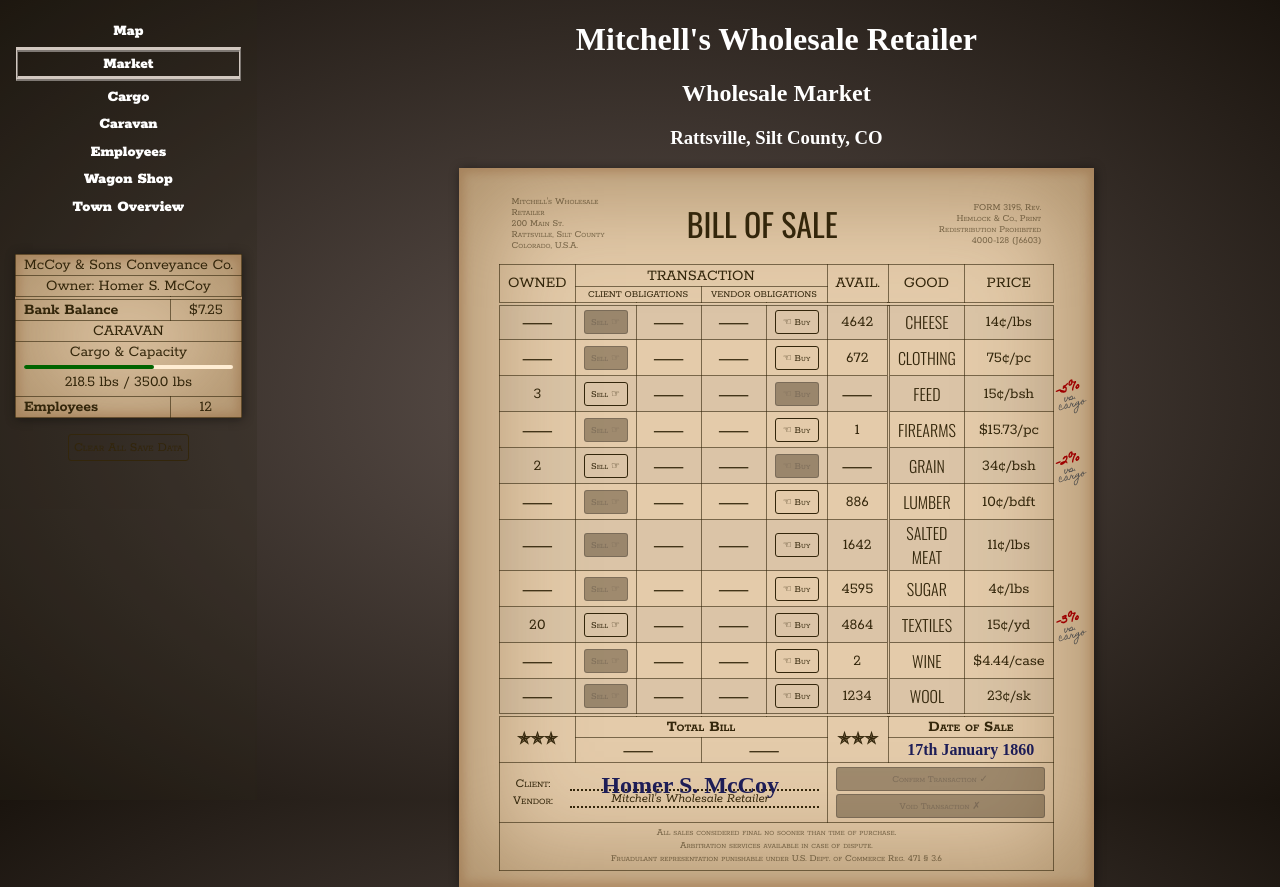
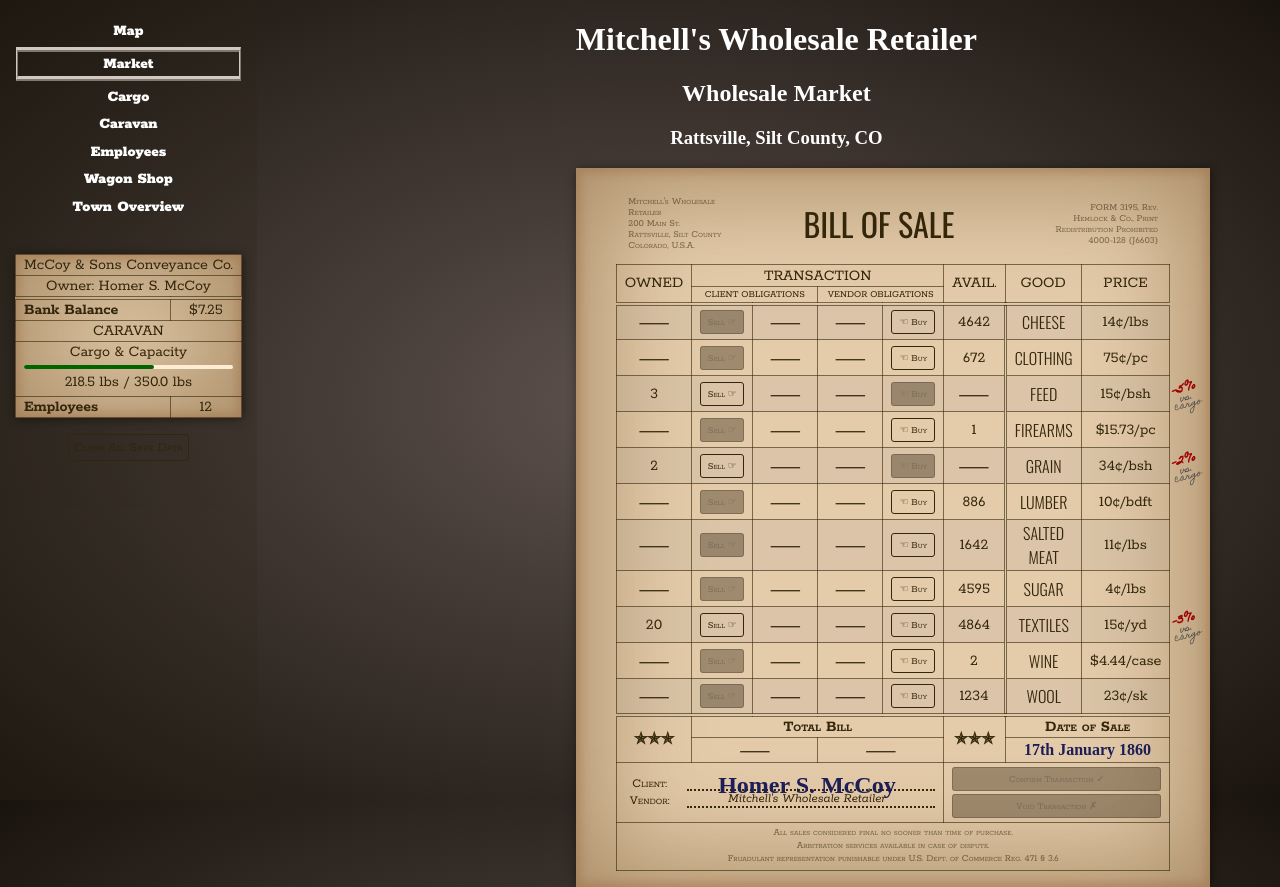
Before and after one commit to eignnx/the-silt-road, a React (Create React App) app: page /game/market in a window 1280 px wide. Built offline with nearby package versions, Linux system fonts and the light colour scheme; a web font is replaced by a local one.

Commit message:
initial draggable impl

```diff
--- a/src/routes/MarketView/MarketView.tsx
+++ b/src/routes/MarketView/MarketView.tsx
@@ -1,4 +1,4 @@
-import { useState } from 'react';
+import { useEffect, useRef, useState } from 'react';
 import { useLoaderData } from 'react-router-dom';
 import { COMMODITIES, Commodity, Inventory } from '../../model/Commodities';
 import { Market, MARKETS } from '../../model/Markets';
@@ -9,6 +9,7 @@ import { WORLD_MAP } from '../../model/Towns';
 import BillOfSale from './BillOfSale';
 import TradeLedger from './TradeLedger';
 import { TRADE_LEDGER, TradeLedger as TradeLedgerData } from '../../model/TradeLedger';
+import { useDraggable } from '../../utils/draggable';
 
 import './MarketView.css';
 
@@ -79,19 +80,26 @@ export default function MarketView() {
 
     const townVisitCount = Object.keys(tradeLedger.townVisits).length;
 
+    const dragRefBillOfSale = useDraggable<HTMLDivElement>();
+    const dragRefTradeLedger = useDraggable<HTMLDivElement>();
+
     return (<>
         <h1>{market.name}</h1>
         <h2>Wholesale Market</h2>
         <h3>{currentTown}, Silt County, CO</h3>
-        <section id="billofsale-and-tradeledger">
+        <section id="billofsale-and-tradeledger" className="drag-surface">
+            <div className="draggable" ref={dragRefBillOfSale}>
                 <BillOfSale
                     orderedInventories={orderedInventories}
                     currentTxn={currentTxn}
                     setCurrentTxn={setCurrentTxn}
                 />
-            {townVisitCount > 0 && <TradeLedger
+            </div>
+            {townVisitCount > 0 && <div className="draggable" ref={dragRefTradeLedger}>
+                <TradeLedger
                     orderedCommodities={orderedCommodities}
-            />}
+                />
+            </div>}
         </section>
     </>);
 };
--- a/src/styles/index.css
+++ b/src/styles/index.css
@@ -248,3 +248,25 @@ button[popovertarget] {
     color: var(--clr-light);
   }
 }
+
+/******************************************************************************/
+.drag-surface {
+  position: relative;
+}
+
+.draggable {
+  position: absolute;
+  transform: translate(var(--drag-x, 0), var(--drag-y, 0));
+  transition: transform 70ms ease;
+
+  &:hover {
+    cursor: grab;
+  }
+
+  &.dragging {
+    cursor: grabbing;
+    user-select: none;
+  }
+}
+
+/******************************************************************************/
--- a/src/utils.ts
+++ b/src/utils.ts
@@ -31,55 +31,3 @@ export function objectKeys<O extends Object>(obj: O): (keyof O)[] {
 export function objectEntries<O extends Object>(obj: O): [keyof O, O[keyof O]][] {
     return Object.entries(obj) as [keyof O, O[keyof O]][];
 }
-
-// DRAGGABLE DOCUMENTS /////////////////////////////////////////////////////////
-const MOUSE_PRIMARY_BTN = 0;
-
-/**
- *
- * @param el
- * @returns destructor function which removes event listeners.
- */
-export function registerDraggable(el: HTMLElement): () => void {
-    let dragging = false;
-    let dragStart = [0, 0];
-    let absPos = [0, 0];
-
-    function onMouseDown(ev: MouseEvent) {
-        if (!dragging && ev.button === MOUSE_PRIMARY_BTN) {
-            dragging = true;
-            const { pageX, pageY } = ev;
-            dragStart = [pageX - absPos[0], pageY - absPos[1]];
-            absPos = [pageX - dragStart[0], pageY - dragStart[1]];
-
-            el.style.setProperty("--drag-x", `${absPos[0]}px`);
-            el.style.setProperty("--drag-y", `${absPos[1]}px`);
-        }
-    }
-
-    el.addEventListener("mousedown", onMouseDown);
-
-    function onMouseMove(ev: MouseEvent) {
-        if (dragging && ev.button === MOUSE_PRIMARY_BTN) {
-            const { pageX, pageY } = ev;
-            absPos = [pageX - dragStart[0], pageY - dragStart[1]];
-
-            el.style.setProperty("--drag-x", `${absPos[0]}px`);
-            el.style.setProperty("--drag-y", `${absPos[1]}px`);
-        }
-    }
-
-    el.addEventListener("mousemove", onMouseMove);
-
-    function onMouseUp() {
-        dragging = false;
-    }
-
-    el.addEventListener("mouseup", onMouseUp);
-
-    return () => {
-        el.removeEventListener("mousedown", onMouseDown);
-        el.removeEventListener("mousemove", onMouseMove);
-        el.removeEventListener("mouseup", onMouseUp);
-    };
-}
--- /dev/null
+++ b/src/utils/draggable.ts
@@ -0,0 +1,71 @@
+import React, { useEffect, useRef } from "react";
+
+
+export function useDraggable<E extends HTMLElement>(): React.RefObject<E> {
+    const drag = useRef<E>(null);
+
+    useEffect(() => {
+        if (drag.current)
+            return registerDraggable(drag.current);
+        else
+            return () => { };
+    }, [drag]);
+
+    return drag;
+}
+
+const MOUSE_PRIMARY_BTN = 0;
+
+/**
+ *
+ * @param el
+ * @returns destructor function which removes event listeners.
+ */
+function registerDraggable(el: HTMLElement): () => void {
+    let dragging = false;
+    let dragStart = [0, 0];
+    let absPos = [0, 0];
+
+    function onMouseDown(ev: MouseEvent) {
+        if (!dragging && ev.button === MOUSE_PRIMARY_BTN) {
+            dragging = true;
+
+            const { pageX, pageY } = ev;
+            dragStart = [pageX - absPos[0], pageY - absPos[1]];
+            absPos = [pageX - dragStart[0], pageY - dragStart[1]];
+
+            el.style.setProperty("--drag-x", `${absPos[0]}px`);
+            el.style.setProperty("--drag-y", `${absPos[1]}px`);
+        }
+    }
+
+    el.addEventListener("mousedown", onMouseDown);
+
+    function onMouseMove(ev: MouseEvent) {
+        if (dragging && ev.button === MOUSE_PRIMARY_BTN) {
+            el.classList.add("dragging");
+            const { pageX, pageY } = ev;
+            absPos = [pageX - dragStart[0], pageY - dragStart[1]];
+
+            el.style.setProperty("--drag-x", `${absPos[0]}px`);
+            el.style.setProperty("--drag-y", `${absPos[1]}px`);
+        } else {
+            el.classList.remove("dragging");
+        }
+    }
+
+    el.addEventListener("mousemove", onMouseMove);
+
+    function onMouseUp() {
+        dragging = false;
+        el.classList.remove("dragging");
+    }
+
+    el.addEventListener("mouseup", onMouseUp);
+
+    return () => {
+        el.removeEventListener("mousedown", onMouseDown);
+        el.removeEventListener("mousemove", onMouseMove);
+        el.removeEventListener("mouseup", onMouseUp);
+    };
+}
```
Lines whose indentation alone changed are shown as unchanged.
